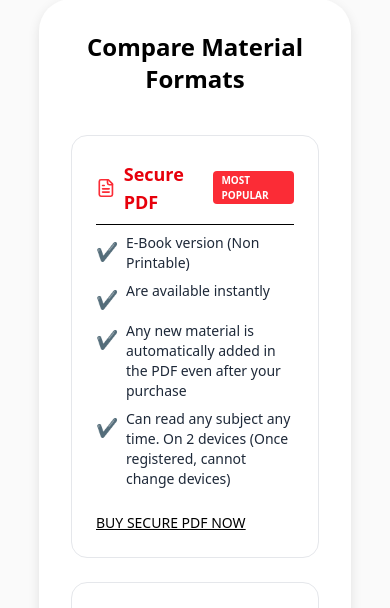
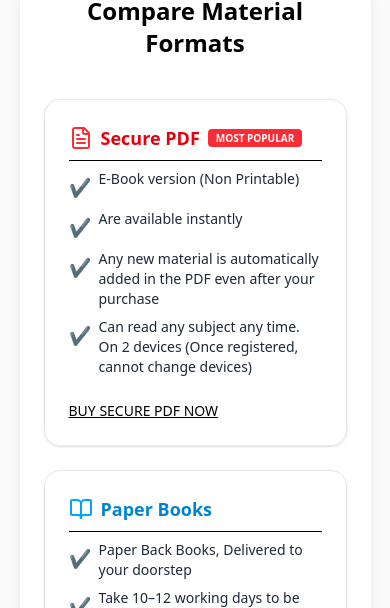
Before and after one commit to zipsar-dev/focus-shop, a React (Vite) app: page / in a window 390 px wide. Shown: the part 5295-5903 px from the top of the page. Built offline with nearby package versions, Linux system fonts and the light colour scheme; the HTML template or start-up script is replaced by a standard one.

Commit message:
fixed mobile view in compare and learnmore

```diff
--- a/src/Components/Shop_Components/CompareFormats/CompareFormats.jsx
+++ b/src/Components/Shop_Components/CompareFormats/CompareFormats.jsx
@@ -47,7 +47,7 @@ const formats = [
 
 export default function CompareFormats() {
   return (
-    <div className="compare-formats bg-white shadow-[0_4px_12px_rgba(0,0,0,0.1)] rounded-[32px] p-8 md:p-10 max-w-[80%] md:max-w-[76%] mx-auto my-12">
+    <div className="compare-formats bg-white shadow-lg rounded-[32px] p-6 md:p-12 max-w-[90%] md:max-w-[76%] mx-auto my-12">
       <h2 className="text-2xl md:text-3xl font-bold text-center mb-10">
         Compare Material Formats
       </h2>
@@ -56,7 +56,7 @@ export default function CompareFormats() {
         {formats.map((format, index) => (
           <div
             key={index}
-            className="border border-gray-200 rounded-2xl p-6 text-sm flex flex-col justify-between"
+            className="border border-gray-200 rounded-2xl p-6 text-sm flex flex-col justify-between shadow-sm hover:shadow-md transition"
           >
             <div>
               <div className="flex items-center gap-2 mb-2">
--- a/src/Components/Shop_Components/Learn_More/LearnMore.jsx
+++ b/src/Components/Shop_Components/Learn_More/LearnMore.jsx
@@ -40,14 +40,12 @@ const subjects = [
 export default function LearnMoreSlider() {
   const [index, setIndex] = useState(0);
   const isMobile = window.innerWidth < 768;
-  const subject = subjects[index];
   const containerRef = useRef(null);
 
   const goNext = () => setIndex((prev) => (prev + 1) % subjects.length);
   const goPrev = () =>
     setIndex((prev) => (prev - 1 + subjects.length) % subjects.length);
 
-  // Auto-scroll every 5 seconds on mobile
   useEffect(() => {
     if (isMobile) {
       const interval = setInterval(goNext, 5000);
@@ -56,7 +54,7 @@ export default function LearnMoreSlider() {
   }, [index, isMobile]);
 
   return (
-    <div className="bg-white shadow-lg rounded-[24px] p-6 md:p-10 max-w-[80%] md:max-w-[76%] mx-auto mt-10 overflow-hidden">
+    <div className="bg-white shadow-lg rounded-[32px] p-6 md:p-12 max-w-[90%] md:max-w-[76%] mx-auto my-12 overflow-hidden">
       {/* Header */}
       <div className="flex justify-between items-center mb-6">
         <h2 className="text-2xl font-semibold text-gray-800">Last Attempt Kit</h2>
@@ -67,7 +65,6 @@ export default function LearnMoreSlider() {
 
       {/* Content */}
       <div className="relative min-h-[280px]">
-        {/* Slider wrapper */}
         <div
           className="flex transition-transform duration-500 ease-in-out w-full"
           style={{ transform: `translateX(-${index * 100}%)` }}
@@ -117,7 +114,7 @@ export default function LearnMoreSlider() {
           ))}
         </div>
 
-        {/* Arrows (Only on Desktop) */}
+        {/* Arrows (Desktop Only) */}
         <button
           onClick={goPrev}
           className="absolute top-1/2 left-2 -translate-y-1/2 p-2 rounded-full hover:bg-gray-100 hidden md:block"
```
